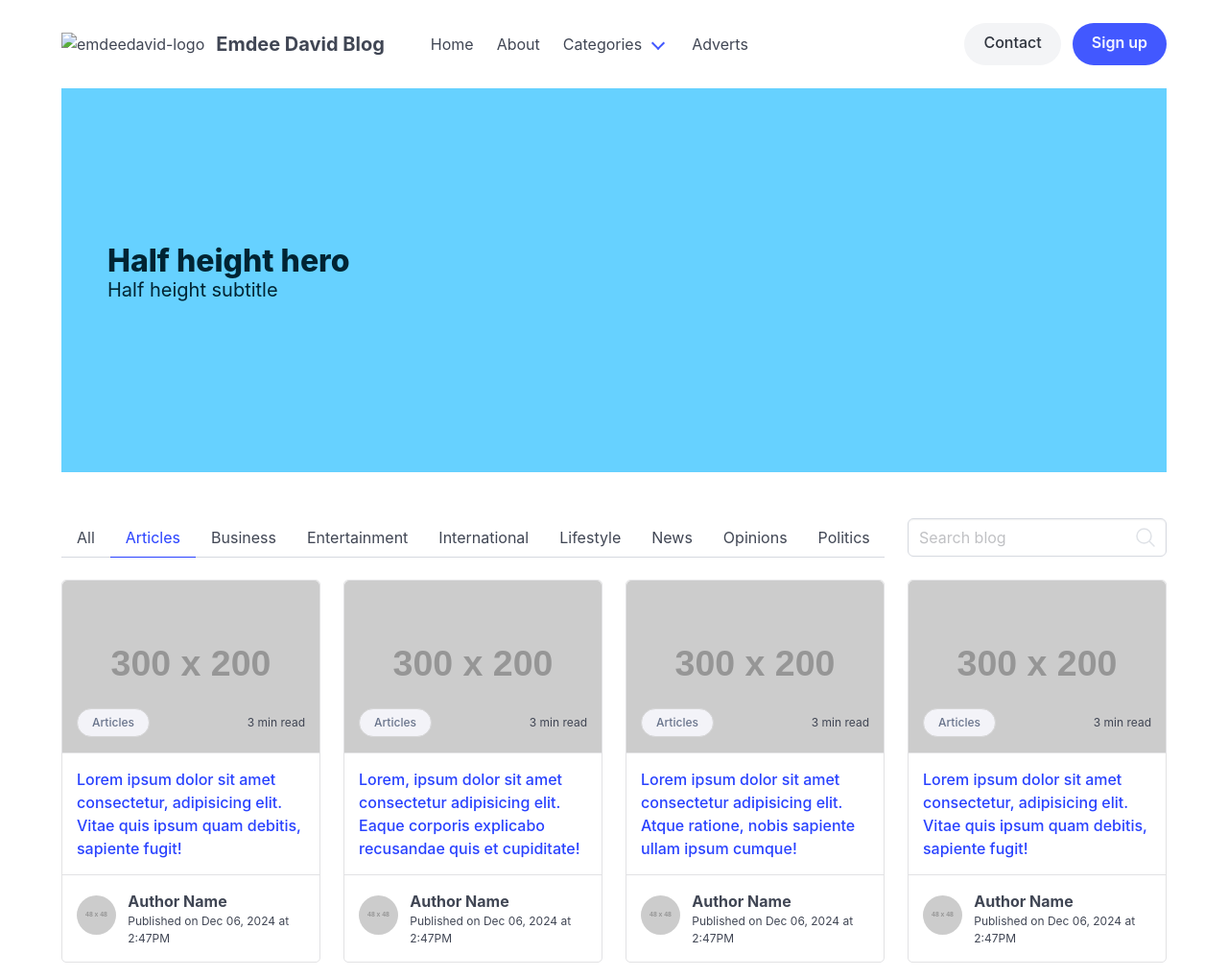
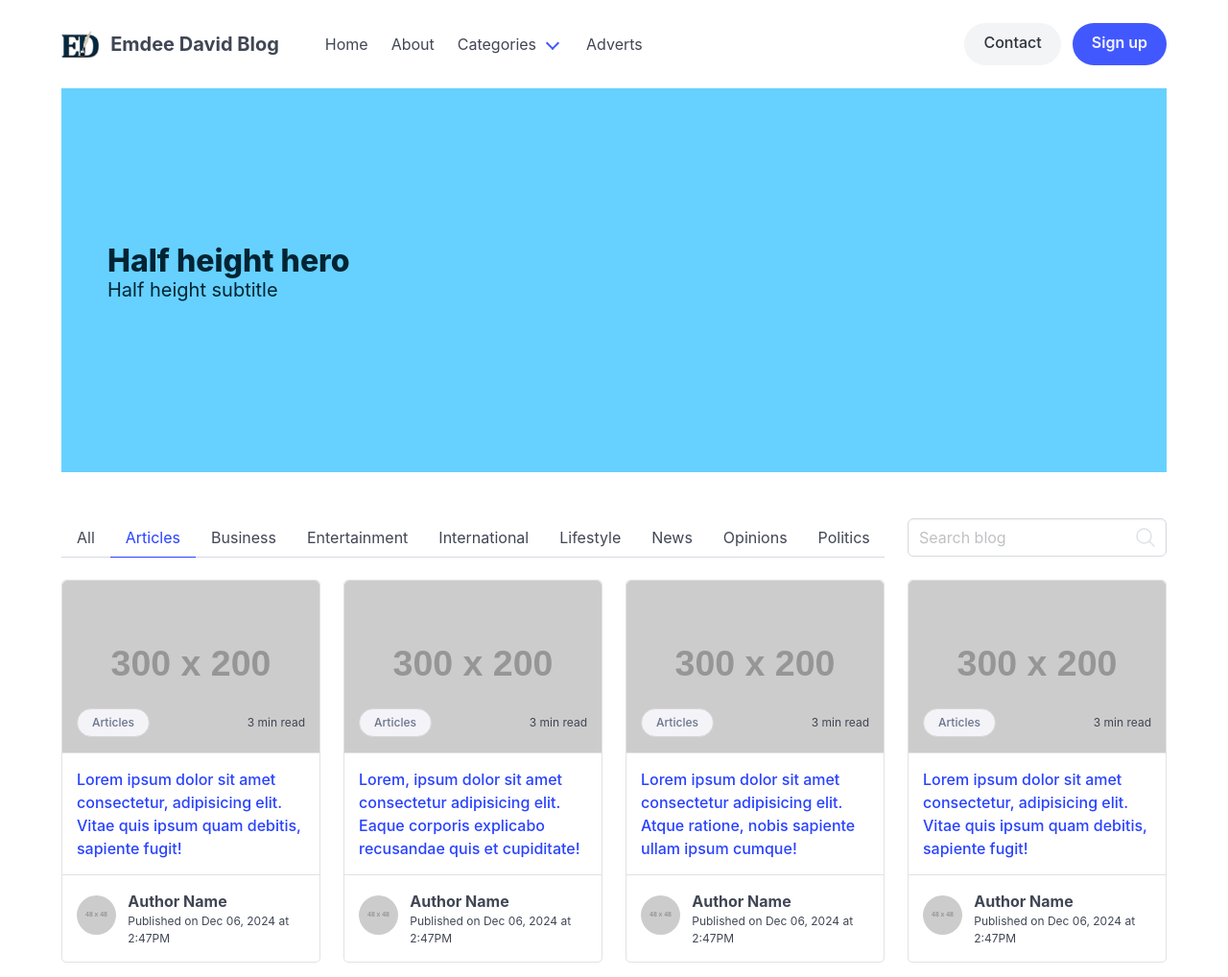
Before and after one commit to eightrix/eightrix.github.io, a plain HTML site: page index-2.html in a window 1280 px wide. Shown: the top 1018 px of the page at 96% size. Drawn offline with nearby package versions, Linux system fonts and the light colour scheme; placeholder pictures from the web are drawn by us.

Commit message:
refactor: edit navbar brand image URL

```diff
--- a/index-2.html
+++ b/index-2.html
@@ -17,7 +17,7 @@
           <div class="navbar-brand mr-5">
             <a class="navbar-item" href="https://bulma.io">
               <img
-                src="/public/img/emdeedavid-logo.png"
+                src="img/emdeedavid-logo.png"
                 alt="emdeedavid-logo"
               />
               <span class="is-size-5 has-text-weight-bold">
```
Also changed, not shown: index.html (+1 -1 lines), post.html (+1 -1 lines).
